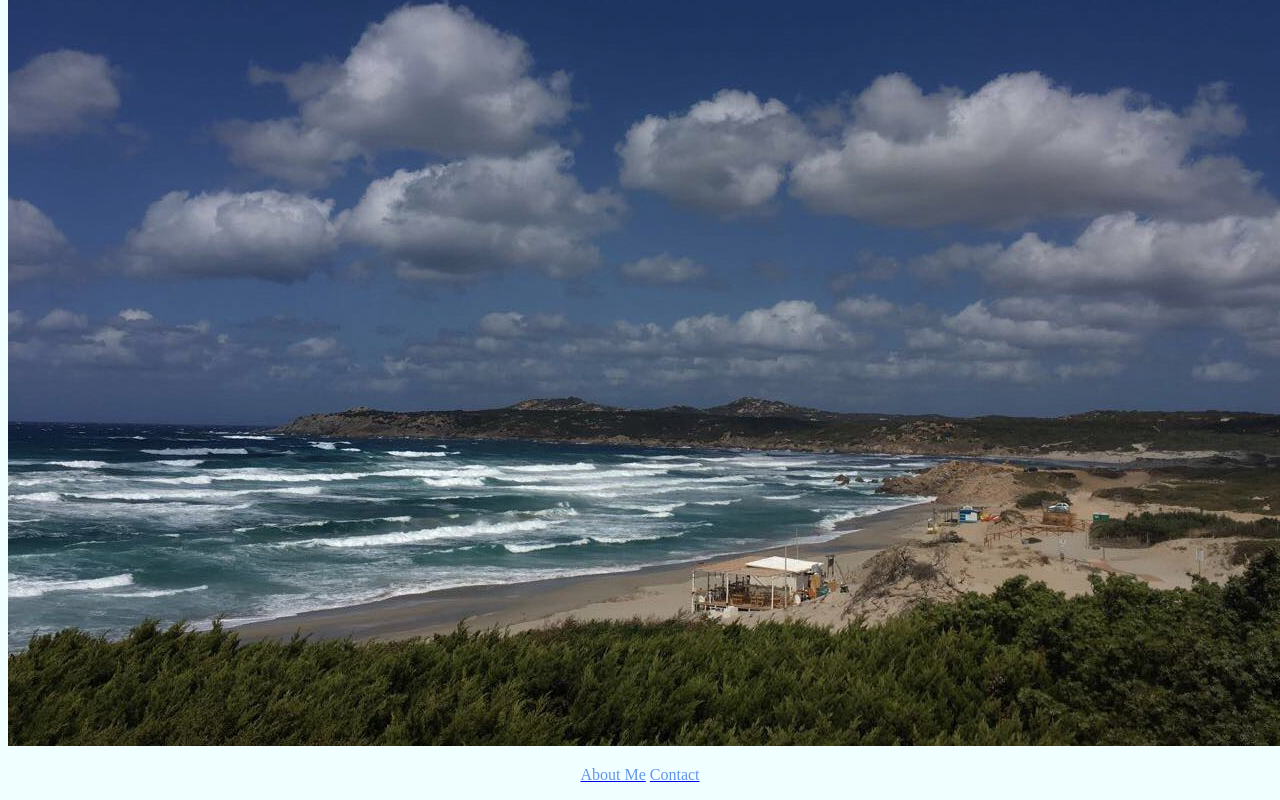
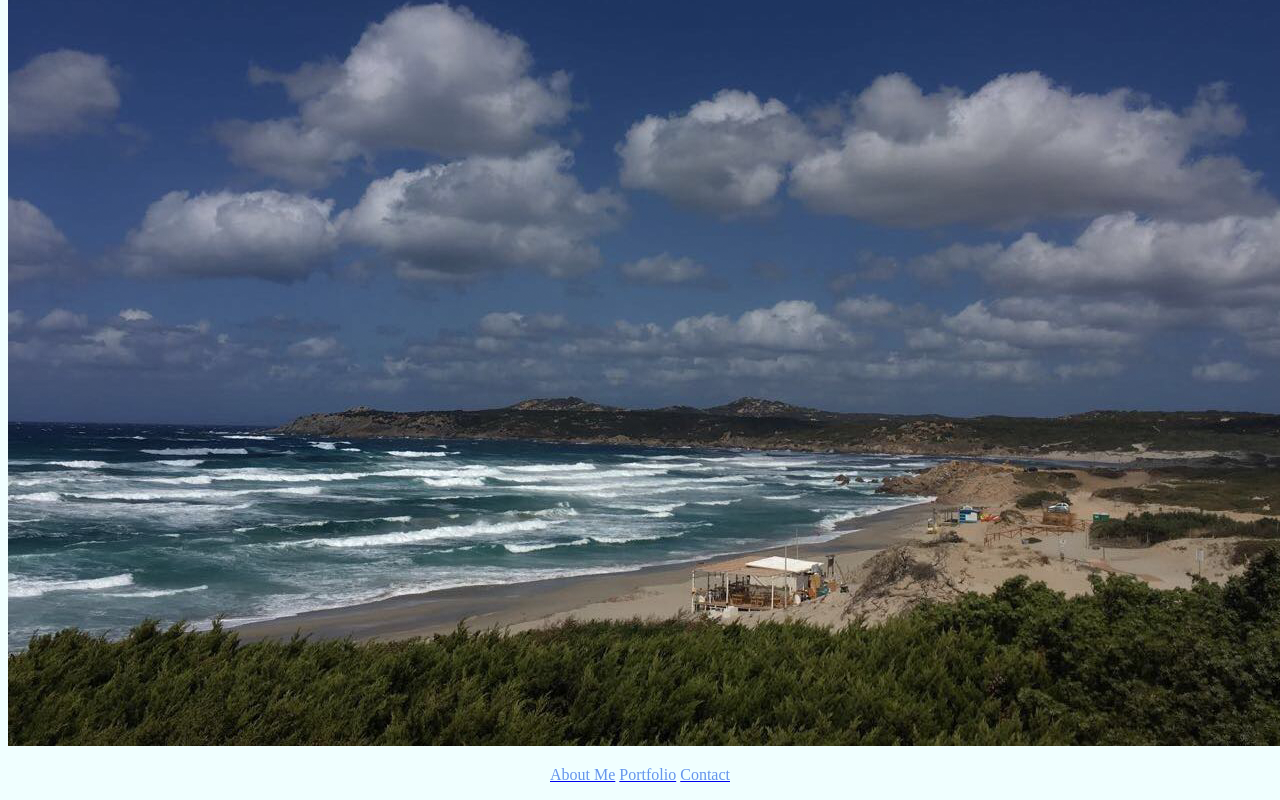
Before and after one commit to PenelopeJulia/My-Portfolio, a plain HTML site: page index.html in a window 1280 px wide. Shown: the part 1482-2282 px from the top of the page. Drawn offline with Linux system fonts and the light colour scheme.

Commit message:
Update index.html

```diff
--- a/index.html
+++ b/index.html
@@ -19,6 +19,7 @@
 </center>
 
 <center><p> <a href="https://penelopejulia.github.io/About-Me/"><h7><font face="Avenir" style="color:cornflowerblue" size="small"> About Me</font></h7></a>
+    <a href="https://penelopejulia.github.io/My-Portfolio/"><h7><font face="Avenir" style="color:cornflowerblue" size="small"> Portfolio</font></h7></a>
     <a href="https://penelopejulia.github.io/Contact/" ><h7><font face="Avenir" style="color:cornflowerblue" size="small"> Contact</font></h7></a><br/> </p></center>
 </body>
 </html>
```
